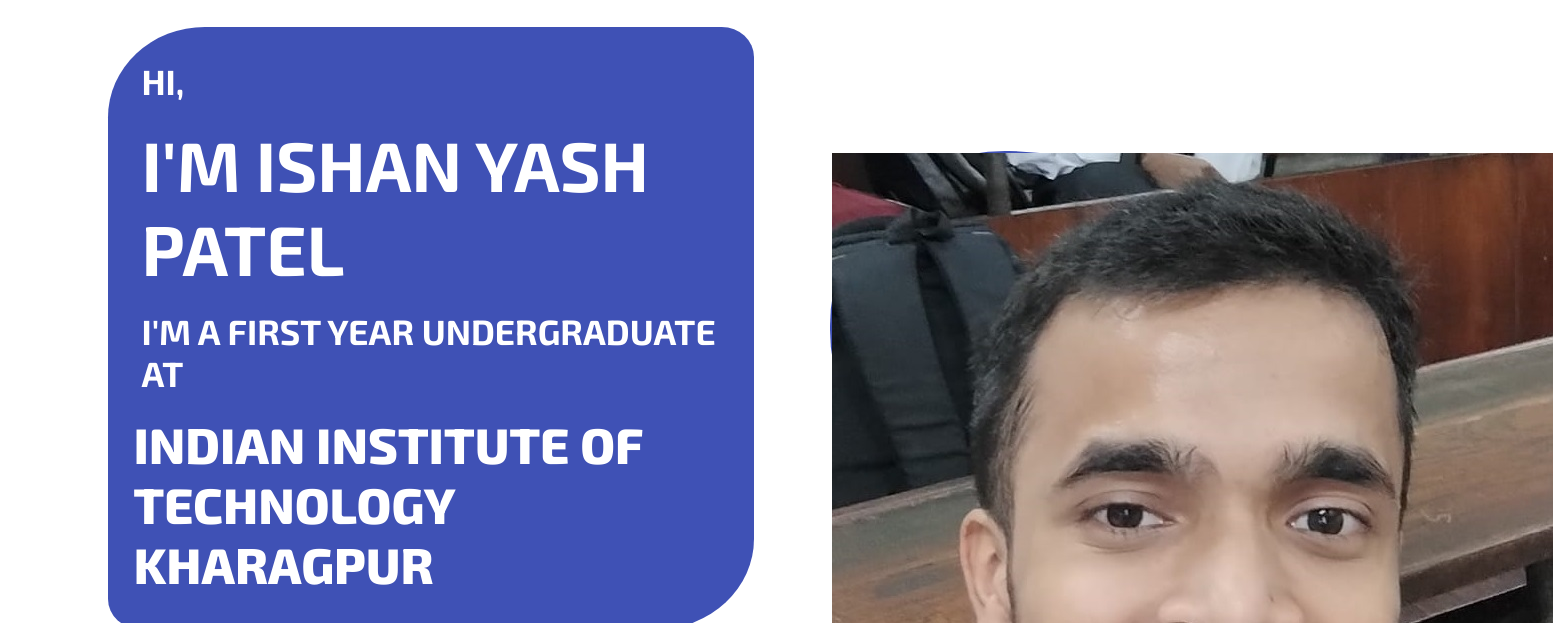
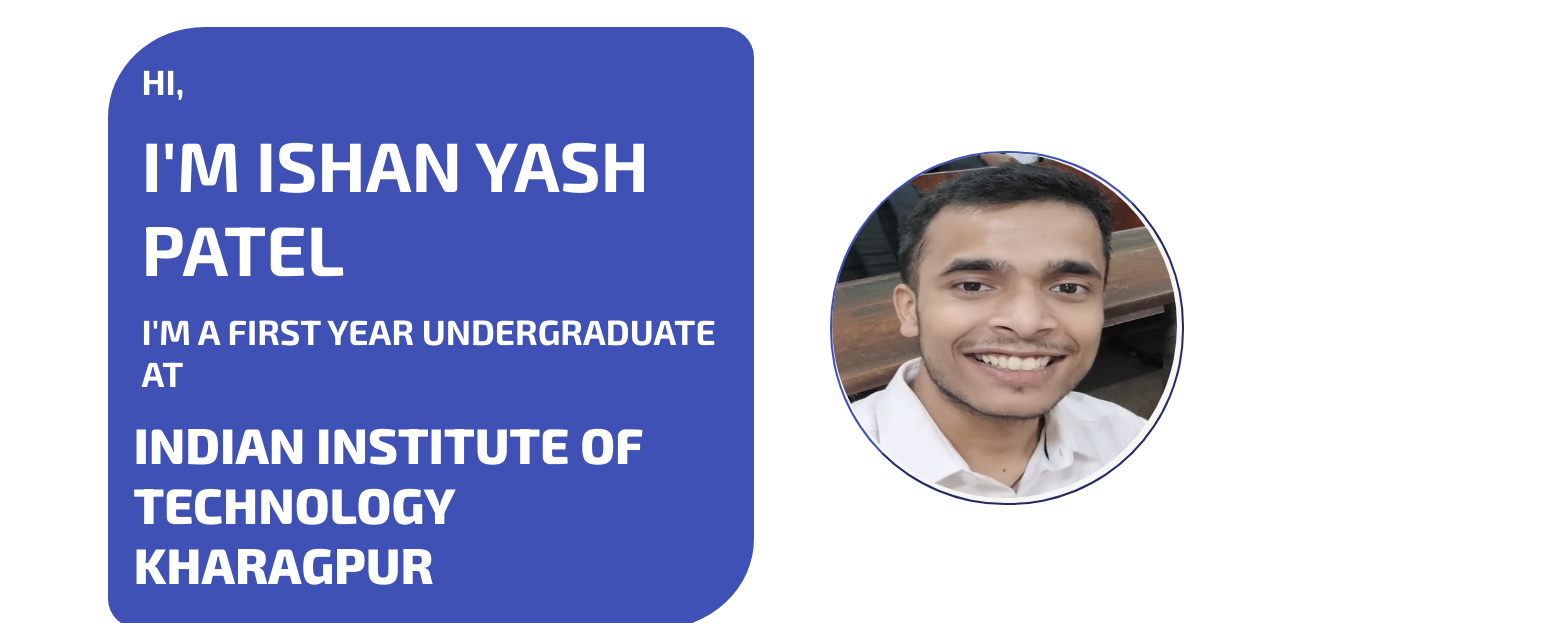
Before and after one commit to DhruvGaur32/SIRC_2023-2024_Web, a plain HTML site: page mainpage.html in a window 1280 px wide. Shown: the part 133-756 px from the top of the page, 1553 px wide, since content can reach past the window. Drawn offline with Linux system fonts and the light colour scheme; a web font is replaced by a local one.

Commit message:
Update style.css

```diff
--- a/style.css
+++ b/style.css
@@ -98,7 +98,12 @@ ul li {
 
 
 }
-
+.pphoto>img
+{
+    width: 345px;
+    height: 345px;
+    border-radius: 172.5px;
+}
 nav {
     display: flex;
     align-items: flex-start;
```
